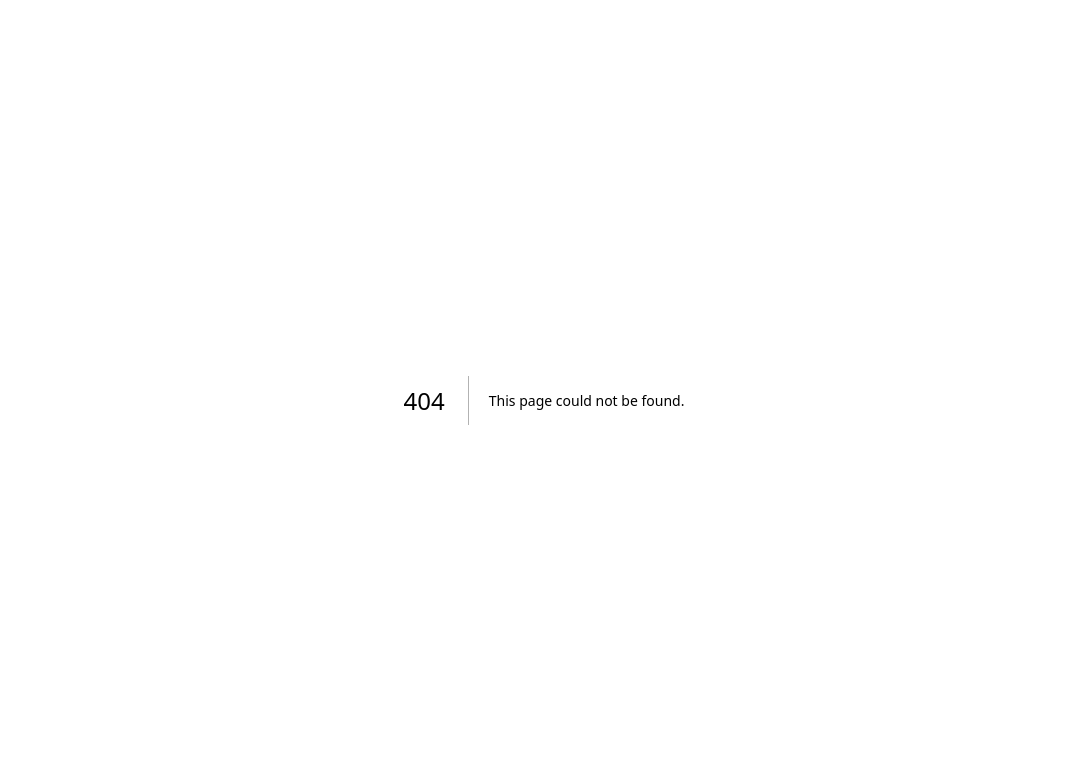
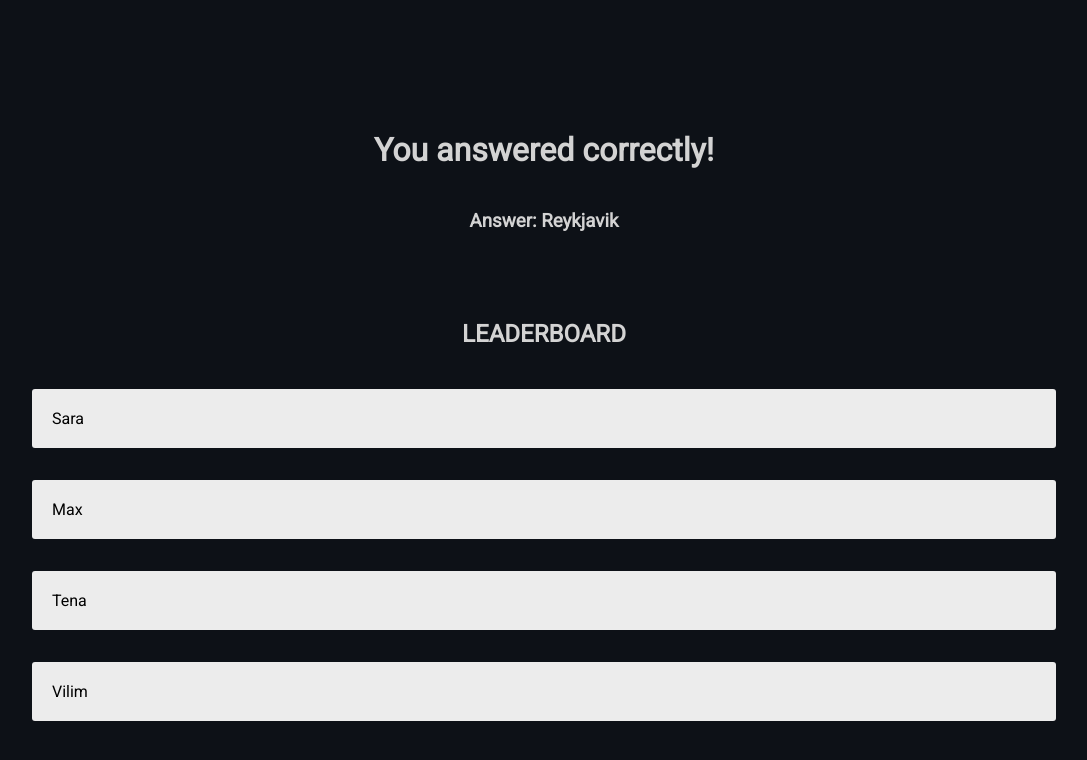
Before and after one commit to Legoracer/QuizGame, a Next.js app in the folder Client/: page /dev/answer in a window 1280 px wide. Before the commit this address had no page. Shown: the top 760 px of the page, without its empty margins (96-1183 px from the left). Built offline with nearby package versions, Linux system fonts and the light colour scheme.

Commit message:
added changes to design

```diff
--- /dev/null
+++ b/Client/pages/dev/answer.jsx
@@ -0,0 +1,25 @@
+import styles from '../../styles/Lobby.module.css';
+import { Roboto } from '@next/font/google'
+
+const roboto = Roboto({
+    weight: '400',
+    subsets: ['latin'],
+  })
+
+export default function answer() {
+
+    return (
+        <div className={[roboto.className, styles.answer].join(" ")}>
+            <h1>You answered correctly!</h1>
+            <h3>Answer: Reykjavik</h3>
+            <h2>LEADERBOARD</h2>
+            <div className={styles.leaderboard}>
+                <p>Sara</p>
+                <p>Max</p>
+                <p>Tena</p>
+                <p>Vilim</p>
+            </div>
+        </div>
+
+    )
+}
--- a/Client/styles/Lobby.module.css
+++ b/Client/styles/Lobby.module.css
@@ -1,12 +1,45 @@
-.main {
-    height: 100%;
+.wait{
+    background-color: rgb(13, 17, 23);
+    height:100%;
 }
 
-.main * {
-    margin: 0px;
+.wait > .waitTitleContainer{
+    background-color: rgb(22, 27, 34);
+    display:flex;
+    justify-content: center;
+    padding:30px;
 }
 
-.wait {
+.wait > .waitContainer{
+    display:flex;
+    justify-content: center;
+    align-items: center;
+    flex-direction: column;
+    font-size:1.4em;
+    margin-top:150px;
+}
+
+.waitContainer > *{
+    margin:25px;
+}
+
+.wait > .waitContainer > button {
+    background-color: rgb(255, 255, 255);
+    color: rgb(92, 91, 91);
+    border-radius: 8px;
+    border: none;
+    width: 120px;
+    height: 40px;
+    font-weight: bold;
+    font-size: 16px;
+}
+
+.wait > .waitContainer > button:hover{
+    background-color: rgb(232, 228, 228);
+}
+
+
+/* .wait {
     display: flex;
     justify-content: center;
     align-items: center;
@@ -28,7 +61,7 @@
     background-color: grey;
     border-radius: 50%;
     border-color: rgba(0, 0, 0, .5);
-}
+} */
 
 .question {
     display: flex;
@@ -36,15 +69,12 @@
     align-items: center;
     flex-direction: column;
     height: 100%;
-}
-
-.question > h2 {
-    /* text-align: justify; */
+    background-color: rgb(13, 17, 23);
 }
 
 .question .answers {
     width: 80%;
-    margin-top: 20px;
+    margin-top: 60px;
     display: grid;
     grid-template:
         "a a" auto
@@ -55,11 +85,43 @@
 .question .answers * {
     aspect-ratio: 16/2;
     min-height: 30px;
+    font-size:1.1em;
+    border:none;
+    background-color: white;
 }
+
+.question .answers *:hover{
+    background-color: rgb(232, 228, 228);
+}
+
 .answer {
+    background-color: rgb(13, 17, 23);
     display: flex;
-    justify-content: center;
     align-items: center;
     flex-direction: column;
     height: 100%;
+    padding-top:110px;
 }
+
+.answer > h2{
+    margin-top: 70px;
+}
+
+.answer .leaderboard {
+    width: 80%;
+    display: grid;
+    margin-top:5px;
+    grid-template:
+        "a"
+        "a"
+        "a"
+        "a";
+}
+
+.answer .leaderboard *{
+    background-color: rgb(236, 236, 236);
+    color:black;
+    padding:20px;
+    border-radius: 3px;
+    font-size:1em;
+}
```
Also changed, not shown: Client/pages/dev/joinLobby.jsx (added, +24 -0 lines), Client/pages/dev/question.jsx (added, +23 -0 lines).
